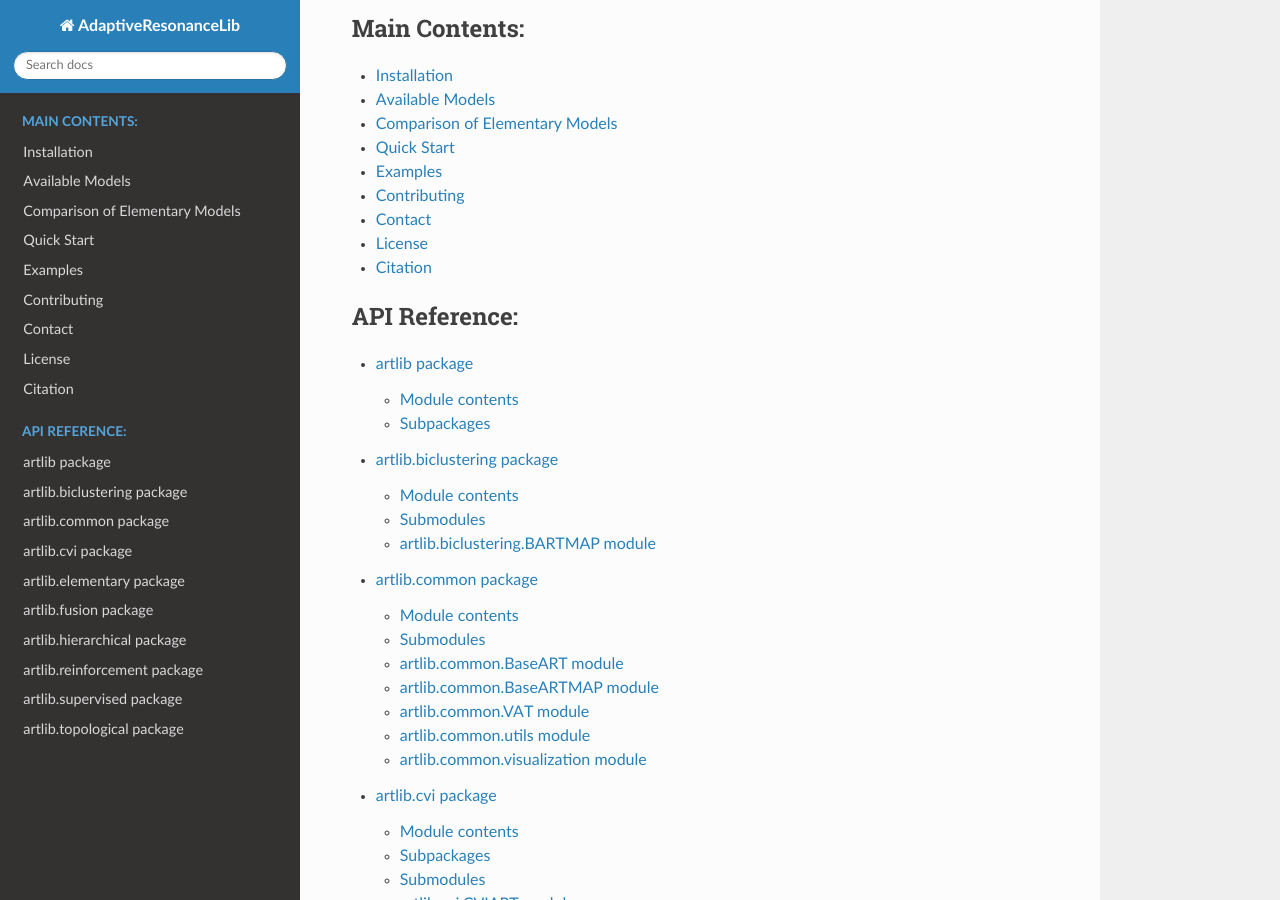
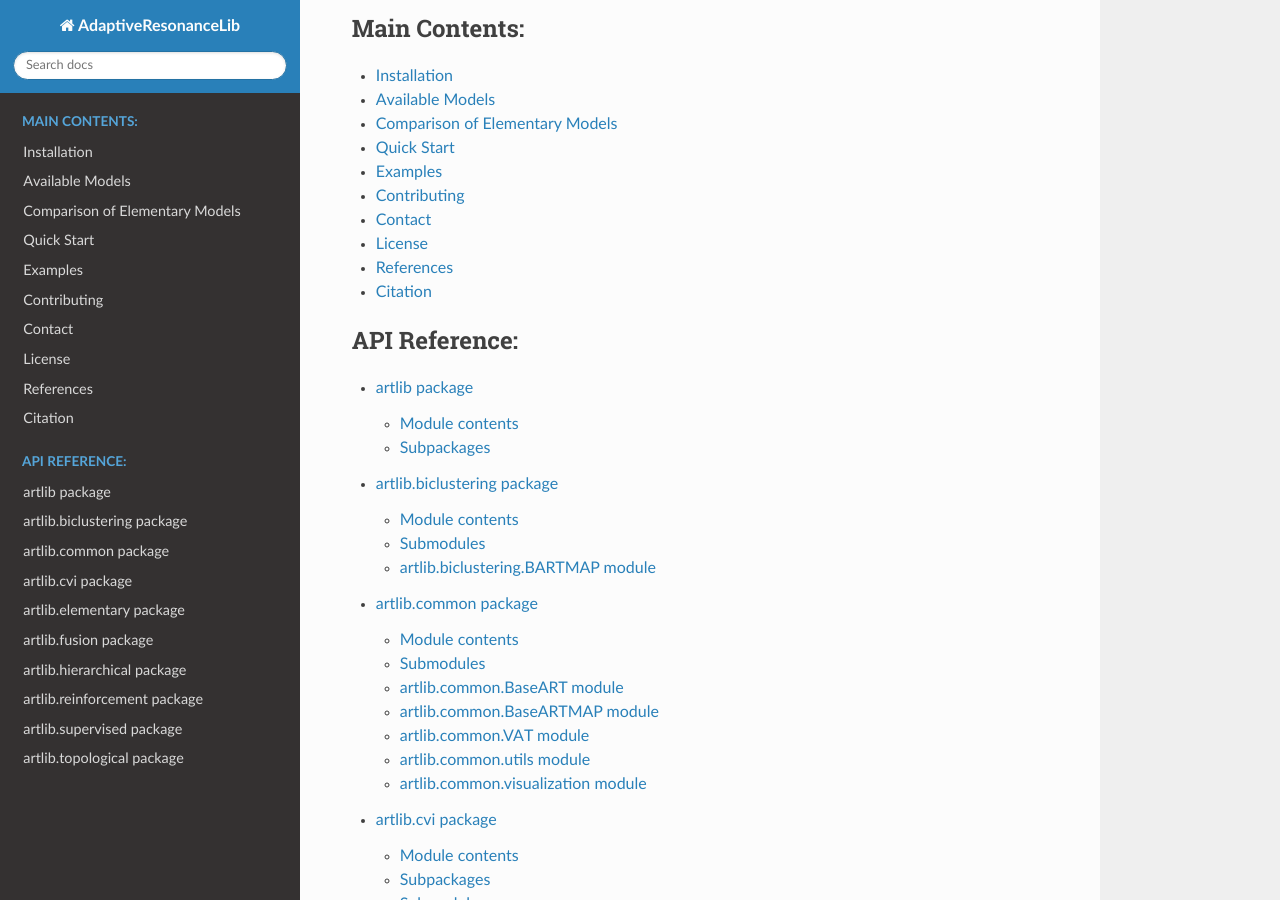
Before and after one commit to NiklasMelton/AdaptiveResonanceLib, a Sphinx documentation site: the page built from docs/source/index.rst, in a window 1280 px wide and 900 px high, scrolled down 3394 px. Built offline with Sphinx 7.4.7 and the Read the Docs theme 3.1.0, drawn with Linux system fonts in a browser that asks for light colours.

Commit message:
add references page

```diff
--- a/docs/source/index.rst
+++ b/docs/source/index.rst
@@ -22,6 +22,7 @@ AdaptiveResonanceLib Home
    contributing
    contact
    license
+   references
    citation
 
 .. toctree::
--- /dev/null
+++ b/docs/source/references.rst
@@ -0,0 +1,6 @@
+References
+==================================
+
+.. bibliography:: ../../references.bib
+   :style: unsrt
+   :all:
```
